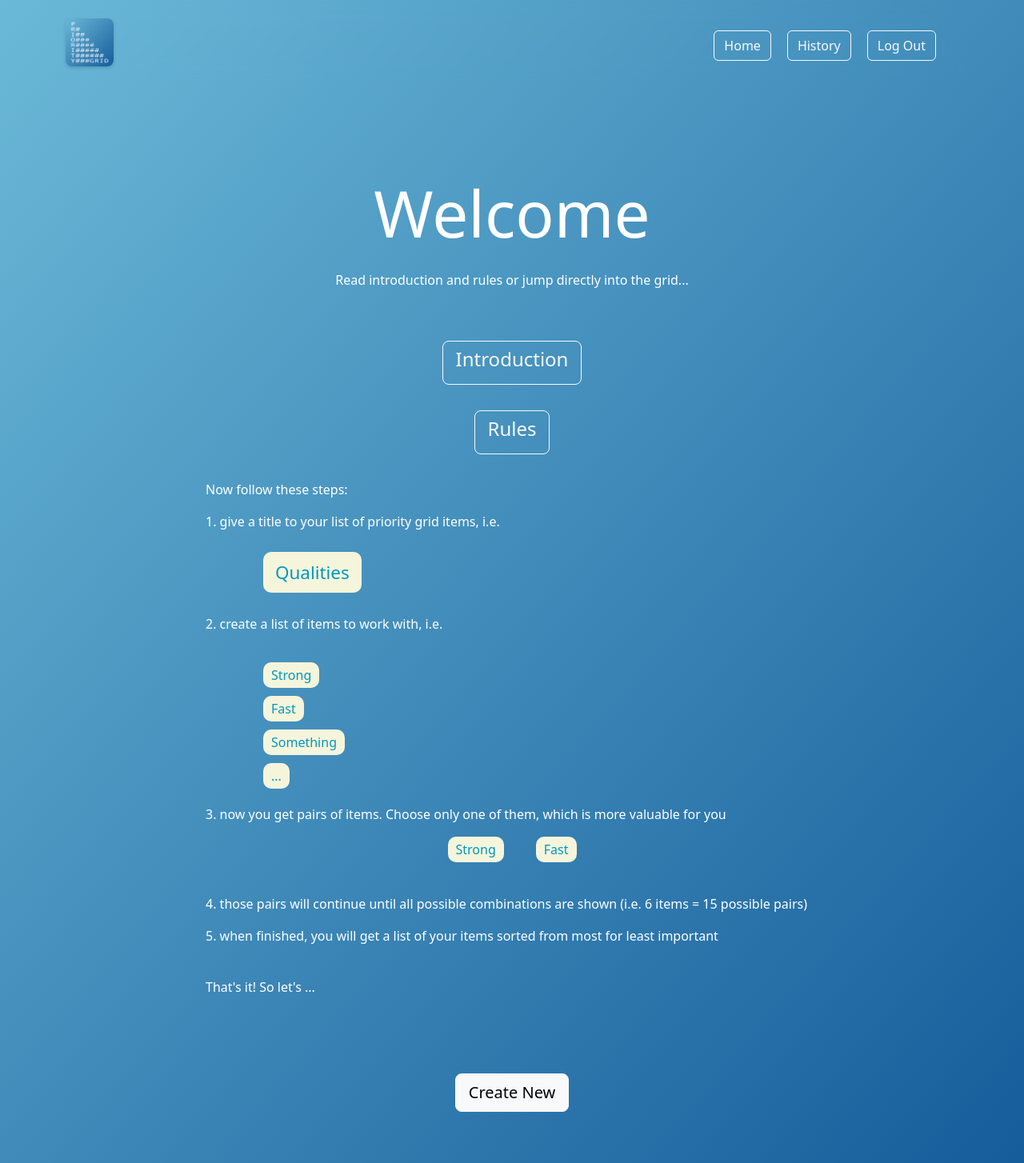
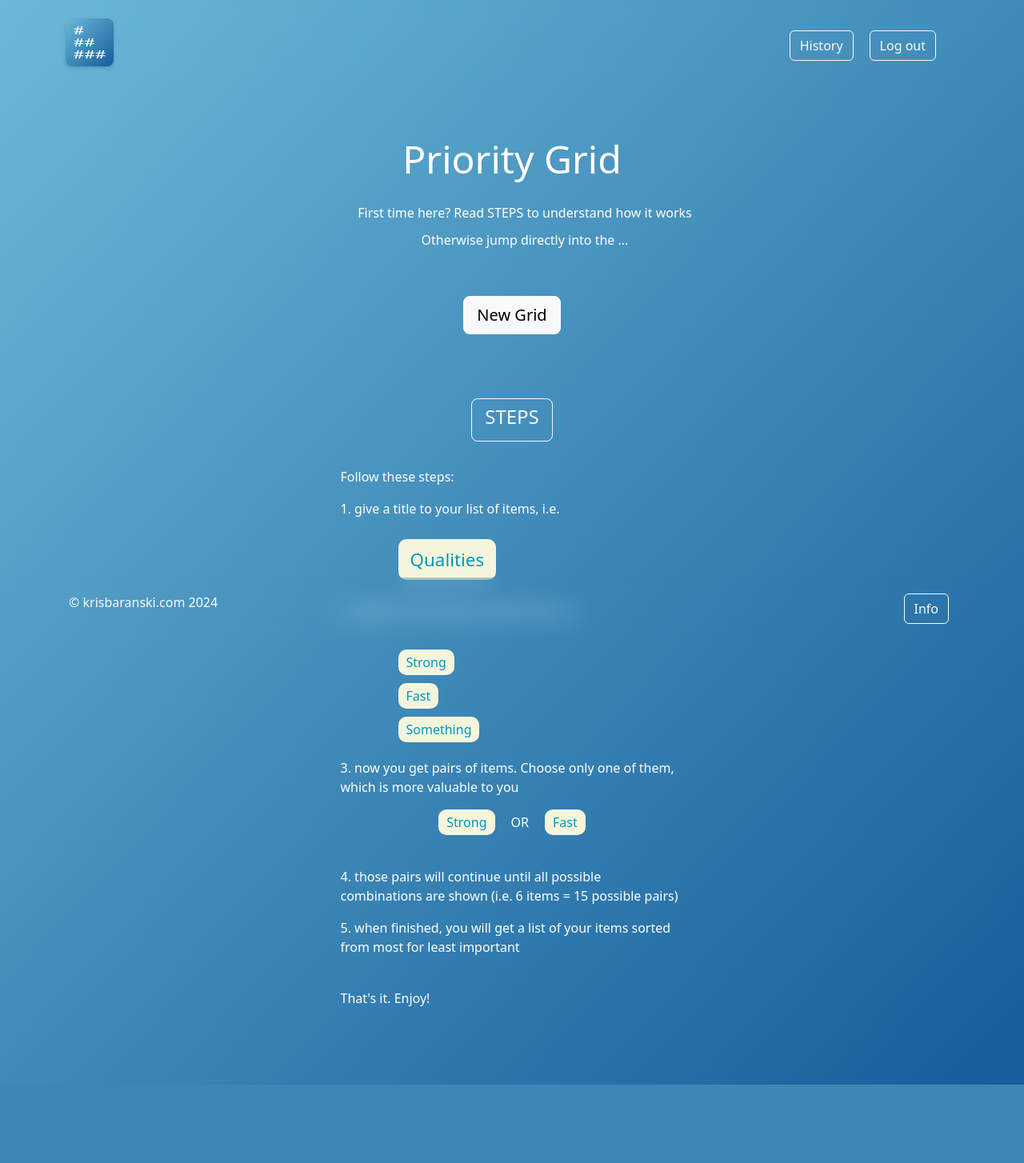
Before and after one commit to krisbaranski/priority_grid, a Flask app: page /home in a window 1280 px wide, after a click on "STEPS". Shown: the whole page at 80% size. After the commit the page ends 1356 px from the top, so only its background shows below. Run offline with Flask 3, Linux system fonts and the light colour scheme; the visitor is signed in with stand-in values (Sample User, id 1); data comes from the database, SQL or seed files in the repository.

Commit message:
docs: update texts

```diff
--- a/templates/index.html
+++ b/templates/index.html
@@ -5,64 +5,49 @@
     alt="Loading..."
   />
 </div>
-<div class="intro">
-  <div class="text-center my-5">
-    <h1 class="display-1 py-3">Welcome</h1>
-    <p>Read introduction and rules or jump directly into the grid...</p>
+
+<div class="container-fluid">
+  <div class="row">
+    <div class="col">
     </div>
-  <div id="accordion" class="my-5">
+    <div class="col-10 col-sm-10 col-md-9 col-lg-6">
+      <h1 class="display-5 text-center py-3">Priority Grid</h1>
+            <li class="text-right dotted">
+                <ul>First time here? Read STEPS to understand how it works</ul>
+                <ul>Otherwise jump directly into the ...</ul>
+            </li>
             <div class="text-center">
-      <button
-        class="btn btn-outline-light btn-lg my-3"
-        type="button"
-        data-bs-toggle="collapse"
-        data-bs-target="#collapseExample_1"
-        aria-expanded="false"
-        aria-controls="collapseExample_1"
-      >
-        <h4>Introduction</h4>
-      </button>
-
-      <div class="collapse" id="collapseExample_1"  data-bs-parent="#accordion">
-        <div class="card border-0 text-start text-white bg-transparent p-3">
-          <p>
-            Often when we have some priorities - if they are tasks "to do" or listed
-            qualities - it doesn't come obvious what is their right prior order. One can
-            do it manually. It will take some work to write things on paper, count them,
-            replace items... So, as you can see, its time consuming.
-          </p>
-          <p>
-            Therefore here you have implemented an easy app to create a list and order
-            your items. With a few clicks you will get your list prioritized.
-          </p>
-
-          <p>
-            Consider that number of your items will give multiple pairs i.e. 6 items =
-            15 possible pairs, 10 items = 45. So it can still take some time to figure
-            out.
-          </p>
+                <a href="{{ url_for('title') }}" class="btn btn-light btn-lg my-5"
+                 >New Grid</a>
+            </div>
+    </div>
+    <div class="col">
     </div>
   </div>
 </div>
 
+<div class="container text-center">
+  <div class="row">
+    <div class="col">
+    </div>
+    <div class="col-5">
+        <div id="accordion" class="my-3">
             <div class="text-center">
                   <button
-        class="btn btn-outline-light btn-lg my-3"
+                    class="btn btn-outline-light btn-lg my-3 pt-2"
                     type="button"
                     data-bs-toggle="collapse"
                     data-bs-target="#collapseExample_2"
                     aria-expanded="false"
                     aria-controls="collapseExample_2"
                   >
-      <h4>Rules</h4>
+                  <h4>STEPS</h4>
                   </button>
-
                 <div class="collapse" id="collapseExample_2"  data-bs-parent="#accordion">
                     <div class="card border-0 text-start text-white bg-transparent p-3">
-
-          <p>Now follow these steps:</p>
+                          <p>Follow these steps:</p>
                           <p>
-            1. give a title to your list of priority grid items, i.e.
+                            1. give a title to your list of items, i.e.
                             <ul>
                               <li>
                                 <span class="example lg">Qualities</span>
@@ -80,16 +65,13 @@
                             <li>
                               <span class="example">Something</span>
                             </li>
-            <li>
-              <span class="example">...</span>
-            </li>
                           </ul>
                           <p>
                             3. now you get pairs of items. Choose only one of them,
-            which is more valuable for you
+                            which is more valuable to you
                           </p>
                         <div class="text-center pb-3">
-            <span class="example">Strong</span><span class="example">Fast</span>
+                            <span class="example">Strong</span>OR<span class="example">Fast</span>
                         </div>
                           <br />
                           <p>
@@ -101,19 +83,16 @@
                             least important
                           </p>
                           <br />
-          <p>That's it! So let's ...</p>
+                          <p>That's it. Enjoy!</p>
                     </div>
                 </div>
             </div>
         </div>
-
-  <div class="text-center">
-    <a href="{{ url_for('title') }}" class="btn btn-light btn-lg my-3"
-      >Create New</a
-    >
+    </div>
+    <div class="col">
     </div>
   </div>
-
+</div>
 
 <script>
   window.addEventListener("load", function () {
--- a/templates/layout.html
+++ b/templates/layout.html
@@ -9,7 +9,7 @@
     />
     <meta
       name="description"
-      content="Priority Grid Appfor finding out your priorities from a list of added items"
+      content="Priority Grid App for finding out your priorities from a list of added items"
     />
     <meta http-equiv="X-UA-Compatible" content="ie=edge" />
     <!-- http://getbootstrap.com/docs/5.3/ -->
@@ -33,12 +33,17 @@
     <div class="container" id="content">
       <nav class="navbar navbar-expand-md sticky-top navbar-dark">
         <div class="container-fluid">
+            {% if session["user_id"] %}
+                <a href="/home">
+            {% else %}
+                <a href="/">
+            {% endif %}
           <img
             class="logo"
-            src="{{ url_for('static', filename='preloader.png') }}"
-            alt="Logo"
+            src="{{ url_for('static', filename='assets/favicon.ico') }}"
+            alt="Priority Grid"
           />
-
+            </a>
           <button
             aria-controls="navbar"
             aria-expanded="false"
@@ -55,26 +60,23 @@
             {% if session["user_id"] %}
             <ul class="navbar-nav ms-auto mt-2 p-2">
               <li class="nav-item">
-                <a class="btn btn-outline-light my-1" href="/">Home</a>
-              </li>
-              <li class="nav-item">
                 <a class="btn btn-outline-light my-1" href="/history"
                   >History</a
                 >
               </li>
               <li class="nav-item">
-                <a class="btn btn-outline-light my-1" href="/logout">Log Out</a>
+                <a class="btn btn-outline-light my-1" href="/logout">Log out</a>
               </li>
             </ul>
             {% else %}
-            <ul class="navbar-nav ms-auto mt-2">
+            <ul class="navbar-nav ms-auto mt-2 p-2">
               <li class="nav-item">
                 <a class="btn btn-outline-light my-1" href="/register"
                   >Register</a
                 >
               </li>
               <li class="nav-item">
-                <a class="btn btn-outline-light my-1" href="/login">Log In</a>
+                <a class="btn btn-outline-light my-1" href="/login">Log in</a>
               </li>
             </ul>
             {% endif %}
@@ -85,6 +87,28 @@
       <main class="container py-5 text-center">
         {% block main %}{% endblock %}
       </main>
+
+    <footer class="footer mt-3 fixed-bottom">
+        <div class="container text-center my-3">
+            <div class="row align-items-center">
+                <div class="col">
+                    <p class="text-start ms-3">
+                            &copy; <a href="https://krisbaranski.com" target="_blank" class="text-decoration-none link-light">krisbaranski.com</a> <span id="current-year"></span>
+                    </p>
+                </div>
+                <div class="col text-end">
+                    <a class="btn btn-outline-light my-1 me-4" href="/info">Info</a>
+                </div>
+            </div>
+        </div>
+
+    </footer>
+
     </div>
   </body>
 </html>
+
+<script>
+    // Insert the current year in the footer dynamically
+    document.getElementById('current-year').textContent = new Date().getFullYear();
+</script>
```
Also changed, not shown: templates/about.html (added, +60 -0 lines), templates/info.html (added, +83 -0 lines). Lines whose indentation alone changed are shown as unchanged.
